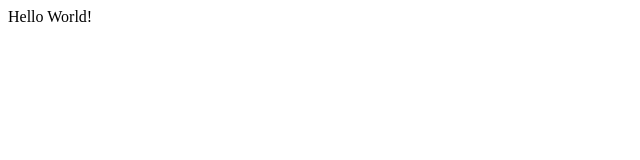
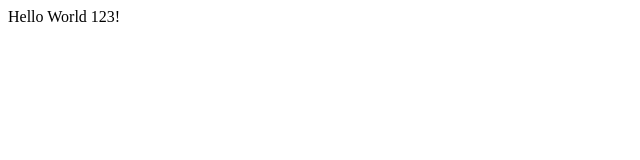
Before and after one commit to BartBaj/bartbaj.github.io, a plain HTML site: page index.html in a window 1280 px wide. Shown: the full height of the page, 0-640 px from the left. Drawn offline with Linux system fonts and the light colour scheme.

Commit message:
Update index.html

```diff
--- a/index.html
+++ b/index.html
@@ -1 +1 @@
-<html>Hello World!</html>
+<html>Hello World 123!</html>
```
